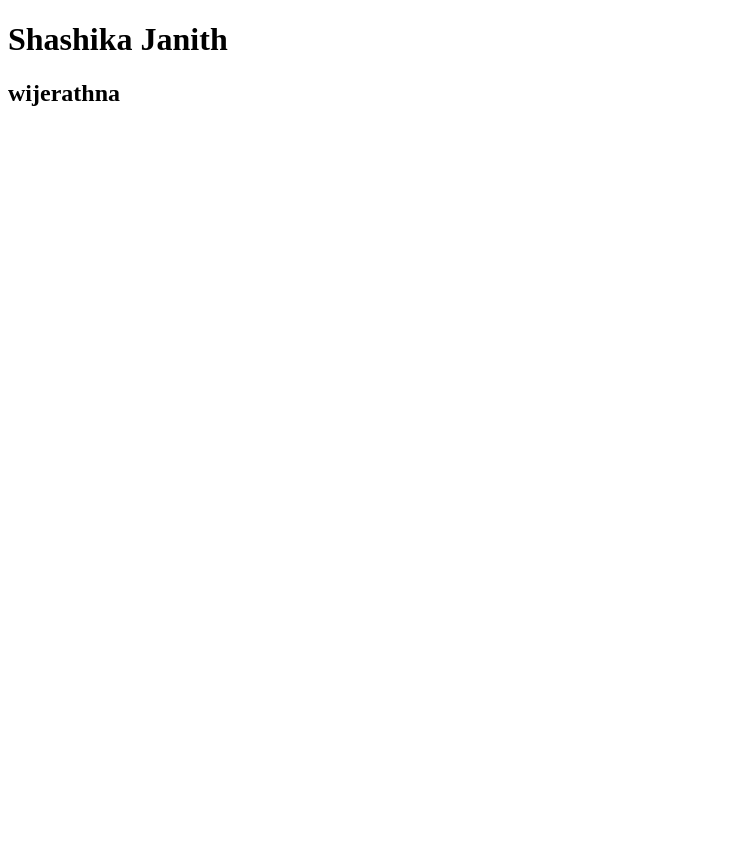
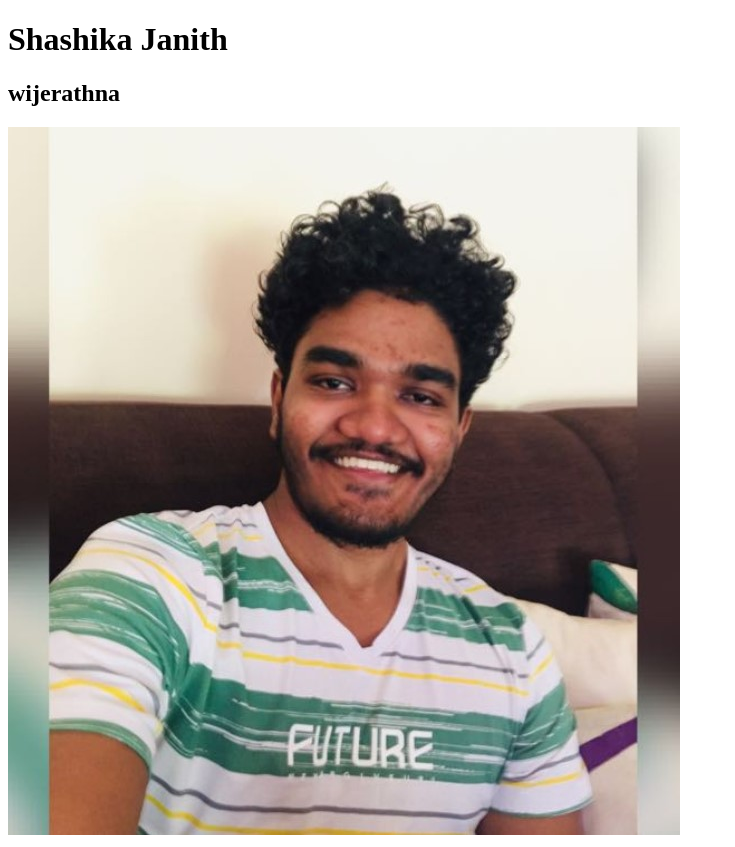
Before and after one commit to Shashee99/MyProfile, a plain HTML site: page index.html in a window 1280 px wide. Shown: the whole page, without its empty margins (0-735 px from the left). Before the commit the page ends 800 px from the top, so only its background shows below. Drawn offline with Linux system fonts and the light colour scheme.

Commit message:
added an image

```diff
--- a/index.html
+++ b/index.html
@@ -7,5 +7,6 @@
 <body>
 <h1> Shashika Janith</h1>
 <h2> wijerathna</h2>
+<img src =" assests/images/me.jpg">
 </body>
 </html>
```
Also changed, not shown: assests/images/me.jpg (added).
